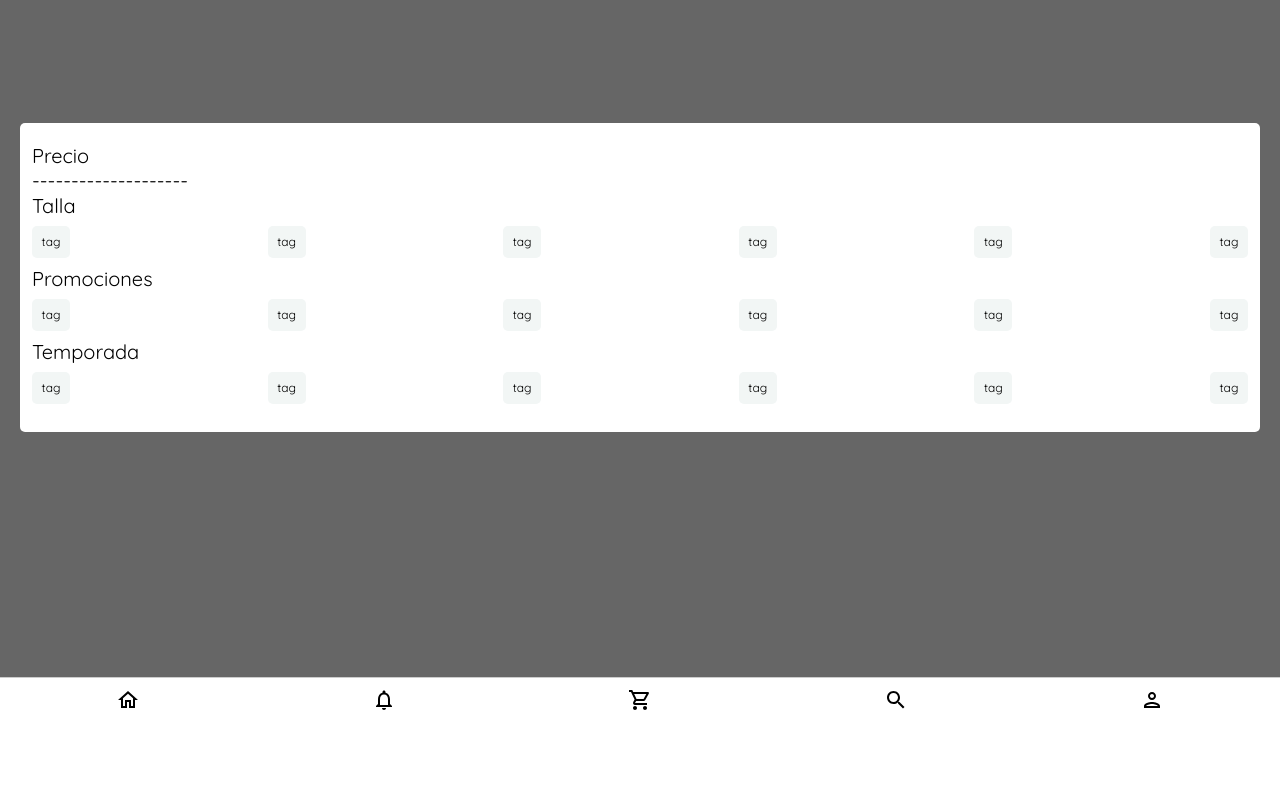
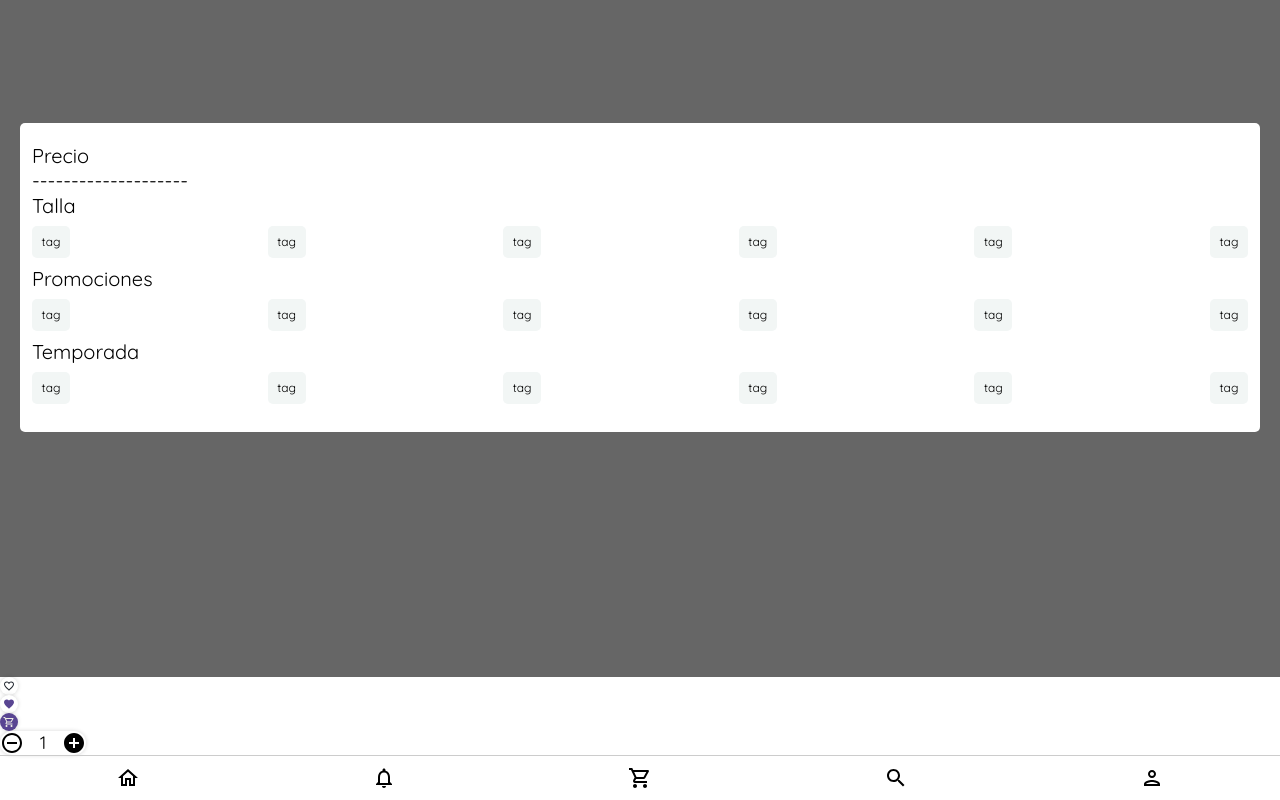
Before and after one commit to oozmakappajs/Louis-Monstruon-front, a React app: page / in a window 1280 px wide. Shown: the part 1280-2080 px from the top of the page. Before the commit the page ends 2002 px from the top, so only its background shows below. Built offline with nearby package versions, Linux system fonts and the light colour scheme.

Commit message:
buttons elelemnts with icons

```diff
--- /dev/null
+++ b/src/assets/styles/elements/IconButton.scss
@@ -0,0 +1,28 @@
+@import '../lib/palette';
+@import '../lib/fonts';
+
+.IconButton {
+  width: 18px;
+  height: 18px;
+  display: flex;
+  justify-content: center;
+  align-items: center;
+  border-radius: 50%;
+  box-shadow: 0px 0px 4px #00000029;
+  font-size: 10px;
+  svg {
+    font-size: 12px;
+  }
+  &--emptyfav {
+    background: map-get(map-get($palette,lightTheme),white);
+    color: map-get(map-get($palette,darkTheme), background);
+  }
+  &--fav {
+    background: map-get(map-get($palette,lightTheme),white);
+    color: map-get(map-get($palette,secondary),purple);
+  }
+  &--cart {
+    background: map-get(map-get($palette,secondary),purple);
+    color: map-get(map-get($palette,darkTheme),content);
+  }
+}
--- /dev/null
+++ b/src/assets/styles/elements/QuantityCounter.scss
@@ -0,0 +1,24 @@
+@import '../lib/palette';
+@import '../lib/fonts';
+
+.QuantityCounter{
+  width: 86px;
+  height: 24px;
+  background: map-get(map-get($palette,lightTheme),white);
+  border-radius: 12px;
+  box-shadow: 0px 0px 4px #00000029;
+  opacity: 1;
+  display: flex;
+  justify-content: space-between;
+  button {
+    background: none;
+  }
+  &__icons {
+    width: 24px;
+    height: 24px;
+  }
+  &__number {
+    font-size: 18px;
+    font-family: 'Quicksand', sans-serif;
+  }
+}
--- /dev/null
+++ b/src/components/elements/IconButton.js
@@ -0,0 +1,32 @@
+import React from 'react';
+import { LocalGroceryStoreOutlined, Favorite, FavoriteBorder } from '@material-ui/icons';
+import '../../assets/styles/elements/IconButton.scss';
+
+const IconButton = (props) => {
+  return (
+    <>
+      {
+        props.type === 'cart' && (
+          <button type="button" className="IconButton IconButton--cart">
+            <LocalGroceryStoreOutlined />
+          </button>
+        )
+      }
+      {
+        props.type === 'fav' && (
+          props.isFav ? (
+            <button type="button" className="IconButton IconButton--fav">
+              <Favorite />
+            </button>
+          ) : (
+            <button type="button" className="IconButton IconButton--emptyfav">
+              <FavoriteBorder />
+            </button>
+          )
+        )
+      }
+    </>
+  );
+};
+
+export default IconButton;
--- /dev/null
+++ b/src/components/elements/QuantityCounter.js
@@ -0,0 +1,19 @@
+import React from 'react';
+import { RemoveCircleOutline, AddCircle } from '@material-ui/icons';
+import '../../assets/styles/elements/QuantityCounter.scss';
+
+const QuantityCounter = () => {
+  return (
+    <div className="QuantityCounter">
+      <button type="button">
+        <RemoveCircleOutline className="QuantityCounter__icons" />
+      </button>
+      <p className="QuantityCounter__number">1</p>
+      <button type="button" className="QuantityCounter__icons">
+        <AddCircle />
+      </button>
+    </div>
+  );
+};
+
+export default QuantityCounter;
--- a/src/pages/Home.js
+++ b/src/pages/Home.js
@@ -5,8 +5,10 @@ import SmallCarousel from '../containers/Carousel/SmallCarousel';
 import ProductCard from '../components/ProductCard';
 import Tag from '../components/elements/Tag';
 import Button from '../components/elements/Button';
+import IconButton from '../components/elements/IconButton';
 import Range from '../components/elements/Range';
 import Modal from '../containers/Modal';
+import QuantityCounter from '../components/elements/QuantityCounter';
 
 const Home = () => {
   return (
@@ -22,6 +24,10 @@ const Home = () => {
         <Tag />
         <Range />
         <Modal modal />
+        <IconButton type="fav" />
+        <IconButton type="fav" isFav />
+        <IconButton type="cart" />
+        <QuantityCounter />
       </div>
     </>
   );
```
